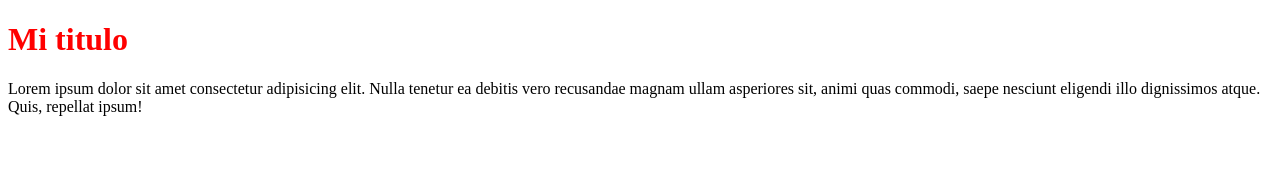
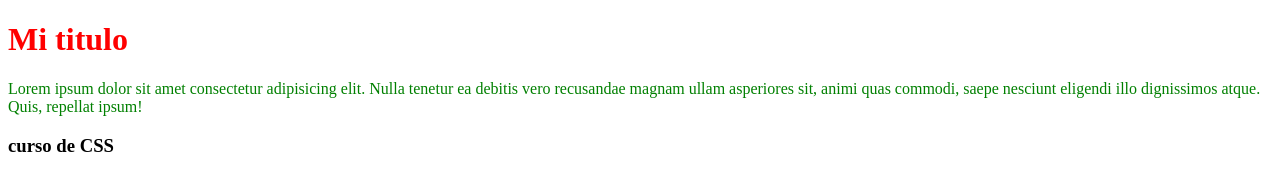
Before and after one commit to dansyqueen/cajeroDanielaFelicetti, a plain HTML site: page index.html in a window 1280 px wide. Drawn offline with Linux system fonts and the light colour scheme.

Commit message:
mis primeras modificaciones

```diff
--- a/estilos.css
+++ b/estilos.css
@@ -1,3 +1,6 @@
 h1{
     color:red;
 }
+p{
+    color:green;
+}
--- a/index.html
+++ b/index.html
@@ -11,5 +11,6 @@
 <body>
     <h1>Mi titulo</h1>
     <p>Lorem ipsum dolor sit amet consectetur adipisicing elit. Nulla tenetur ea debitis vero recusandae magnam ullam asperiores sit, animi quas commodi, saepe nesciunt eligendi illo dignissimos atque. Quis, repellat ipsum!</p>
+    <h3>curso de CSS</h3>
 </body>
 </html>
```
